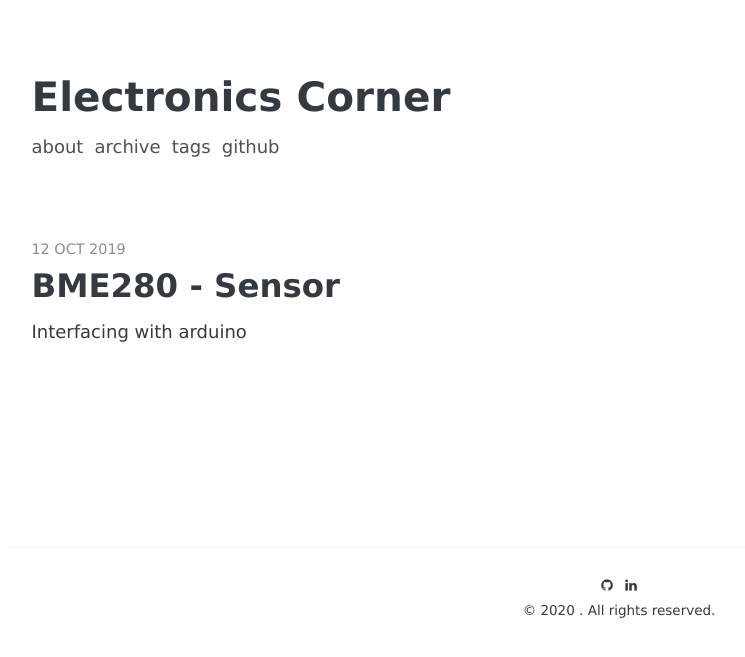
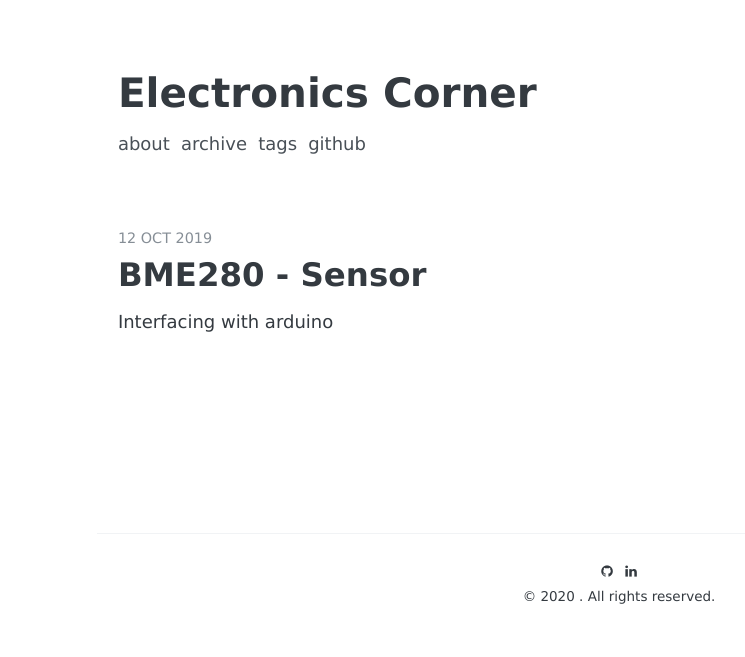
Before and after one commit to hshah89/hshah89.github.io, a Jekyll site: the page built from index.html, in a window 1280 px wide. Shown: the top 657 px of the page, without its empty margins (21-766 px from the left). Built offline with Jekyll 4.4.1, drawn with Linux system fonts in a browser that asks for light colours; some web fonts are replaced; Markdown is read by kramdown in place of the engine named in the settings; the list of posts is cut into pages by our own code.

Commit message:
Update _site.scss

```diff
--- a/_sass/_site.scss
+++ b/_sass/_site.scss
@@ -17,7 +17,7 @@ body {
 }
 
 .content-container {
-  max-width: 70rem;
+  max-width: 60rem;
   padding: 2rem 1rem;
   margin-left:  auto;
   margin-right: auto;
```
